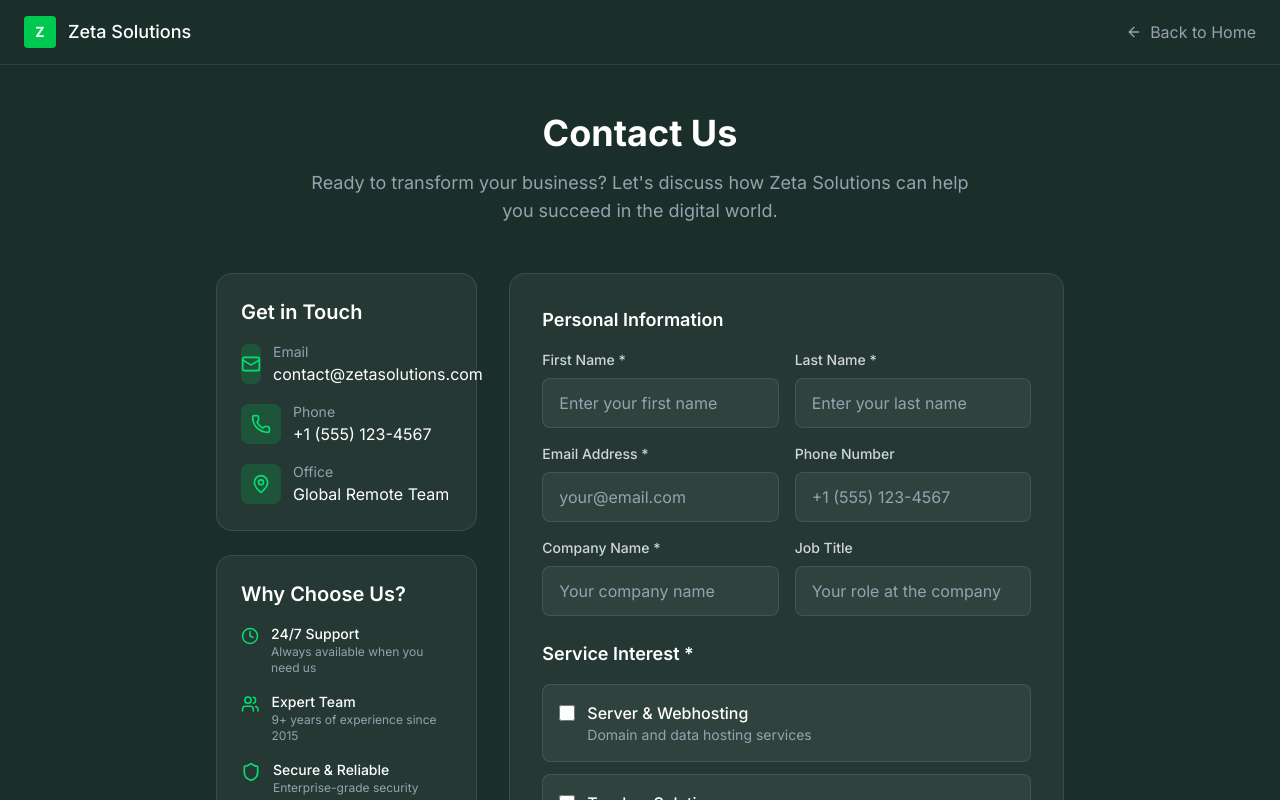
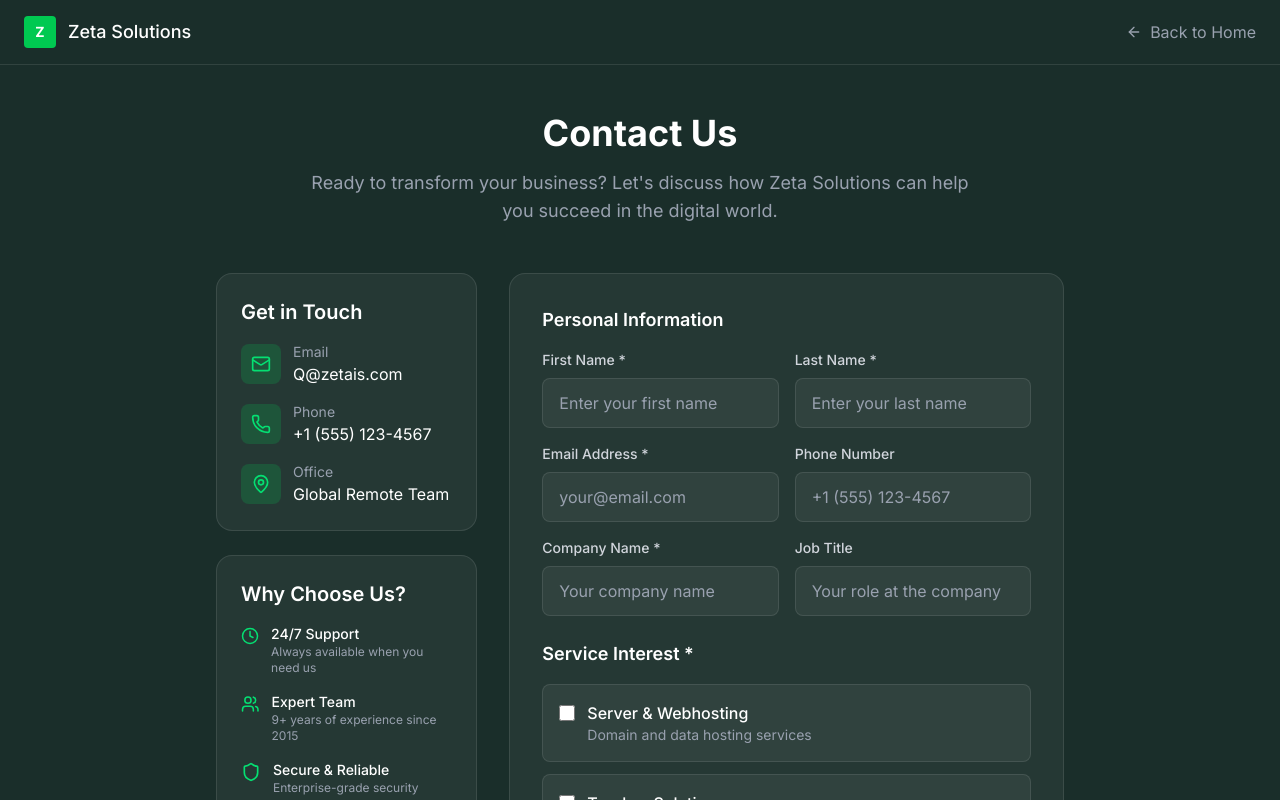
Before and after one commit to raccoongeniuses/zetais-web, a Next.js app: page /contact in a window 1280 px wide. Shown: the top 800 px of the page. Built offline with nearby package versions, Linux system fonts and the light colour scheme.

Commit message:
fix: update contact email address for accuracy in ContactPage component

```diff
--- a/src/app/contact/page.js
+++ b/src/app/contact/page.js
@@ -295,7 +295,7 @@
                       </div>
                       <div>
                         <p className="text-sm text-gray-400">Email</p>
-                        <p className="text-white">contact@zetasolutions.com</p>
+                        <p className="text-white">Q@zetais.com</p>
                       </div>
                     </div>
                     <div className="flex items-center space-x-3">
```
